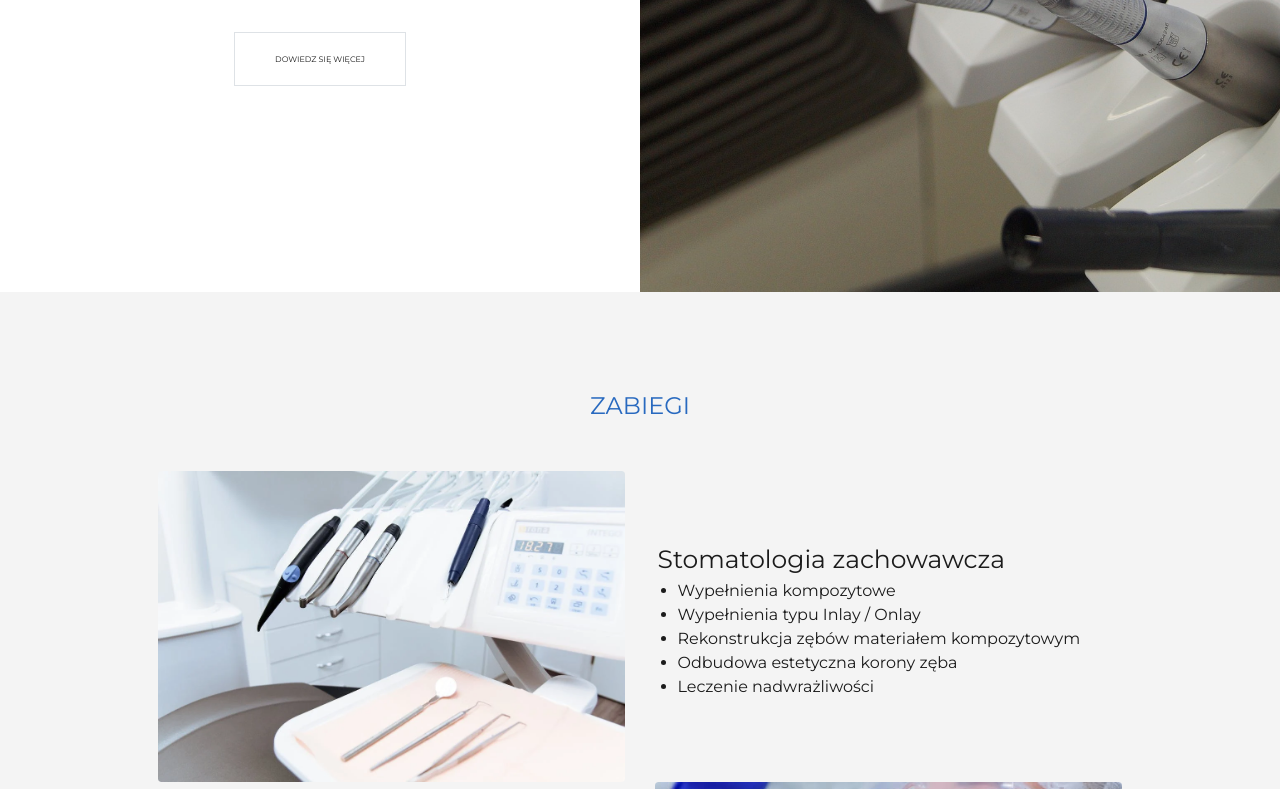
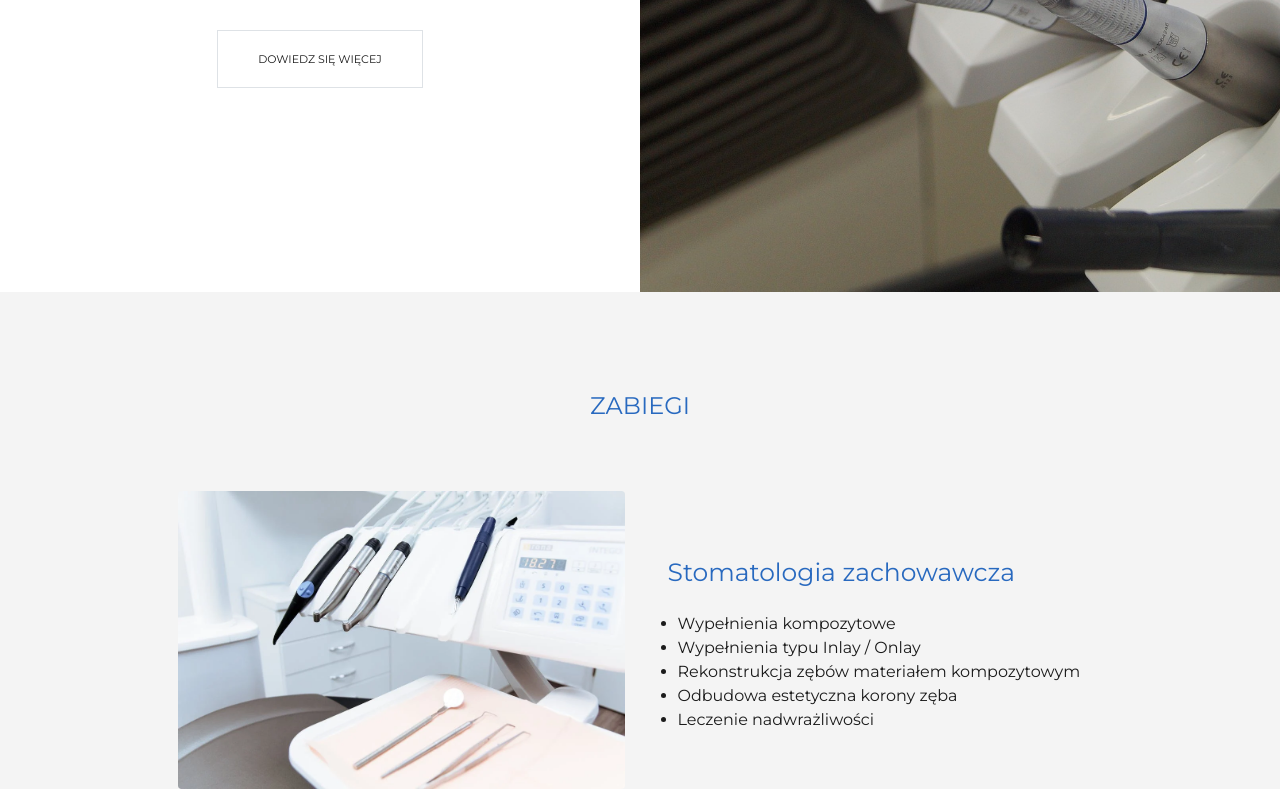
Before and after one commit to JRadomyski/Adent, a plain HTML site: page index.html in a window 1280 px wide. Shown: the part 508-1297 px from the top of the page. Drawn offline with nearby package versions, Linux system fonts and the light colour scheme.

Commit message:
font-size

```diff
--- a/css/main.css
+++ b/css/main.css
@@ -89,7 +89,7 @@ h1.company-name {
     border: 1px solid #1b1b1b;
     border-radius: 8px;
     color: #1b1b1b;
-    font-size: 0.8em;
+    font-size: 1.1em;
     text-transform: uppercase;
     cursor: pointer;
     overflow: hidden;
@@ -223,6 +223,15 @@ nav ul li:hover::after, nav ul li a:hover::after {
     font-size: 1.6rem;
 }
 
+.scroll {
+    padding: 20px;
+}
+
+.scroll h1 {
+    padding: 20px 10px;
+    color: #2869bf;
+}
+
 .section-header {
     text-align: center;
     font-size: 24px;
@@ -308,7 +317,7 @@ nav ul li:hover::after, nav ul li a:hover::after {
     width: 40%;
     margin: auto;
     text-align: center;
-    font-size: 1.5em;
+    font-size: 1.1em;
 }
 
 #about .general-info h2 {
@@ -318,7 +327,7 @@ nav ul li:hover::after, nav ul li a:hover::after {
 #testimonials {
     padding: 100px 10px 100px 10px;
     height: 60vh;
-    font-size: 1.5rem;
+    font-size: 1.2rem;
 }
 
 .slider {
@@ -727,7 +736,7 @@ footer.footer a:hover {
     }
 
     #testimonials {
-        padding: 100px 10px 150px 10px
+        padding: 100px 10px 150px 10px;
     }
 
     .lightbox {
```
